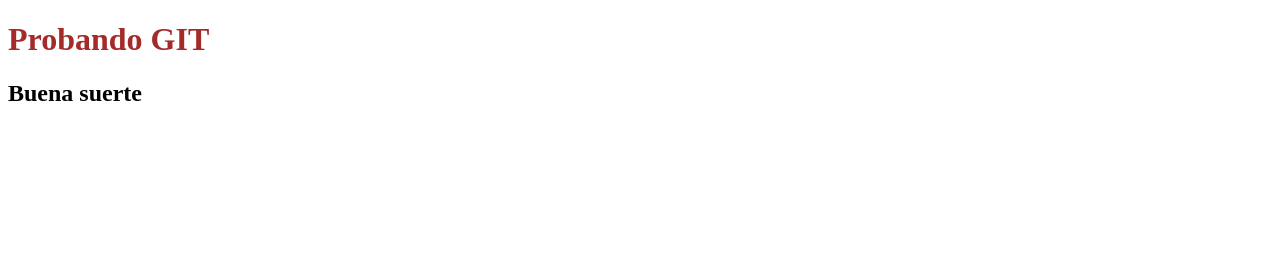
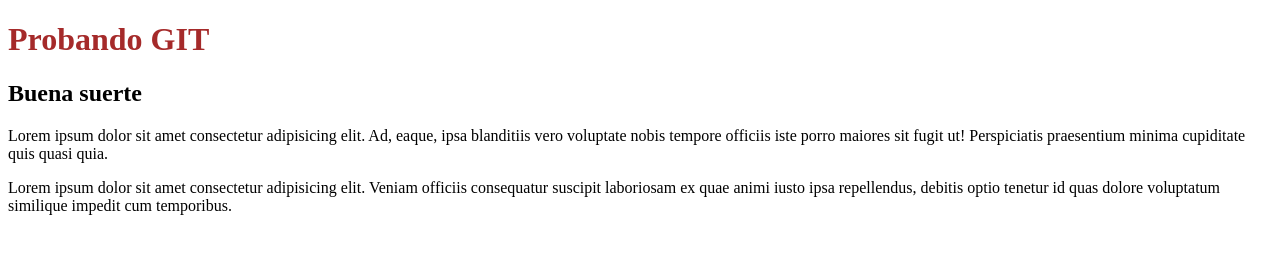
Before and after one commit to FreddoBianca/pruebaclase10, a plain HTML site: page index.html in a window 1280 px wide. Drawn offline with Linux system fonts and the light colour scheme.

Commit message:
agrgue main y p

```diff
--- a/index.html
+++ b/index.html
@@ -9,5 +9,9 @@
 <body>
     <h1>Probando GIT</h1>
     <h2>Buena suerte</h2>
+    <main>
+        <p>Lorem ipsum dolor sit amet consectetur adipisicing elit. Ad, eaque, ipsa blanditiis vero voluptate nobis tempore officiis iste porro maiores sit fugit ut! Perspiciatis praesentium minima cupiditate quis quasi quia.</p>
+        <p>Lorem ipsum dolor sit amet consectetur adipisicing elit. Veniam officiis consequatur suscipit laboriosam ex quae animi iusto ipsa repellendus, debitis optio tenetur id quas dolore voluptatum similique impedit cum temporibus.</p>
+    </main>
 </body>
 </html>
```
